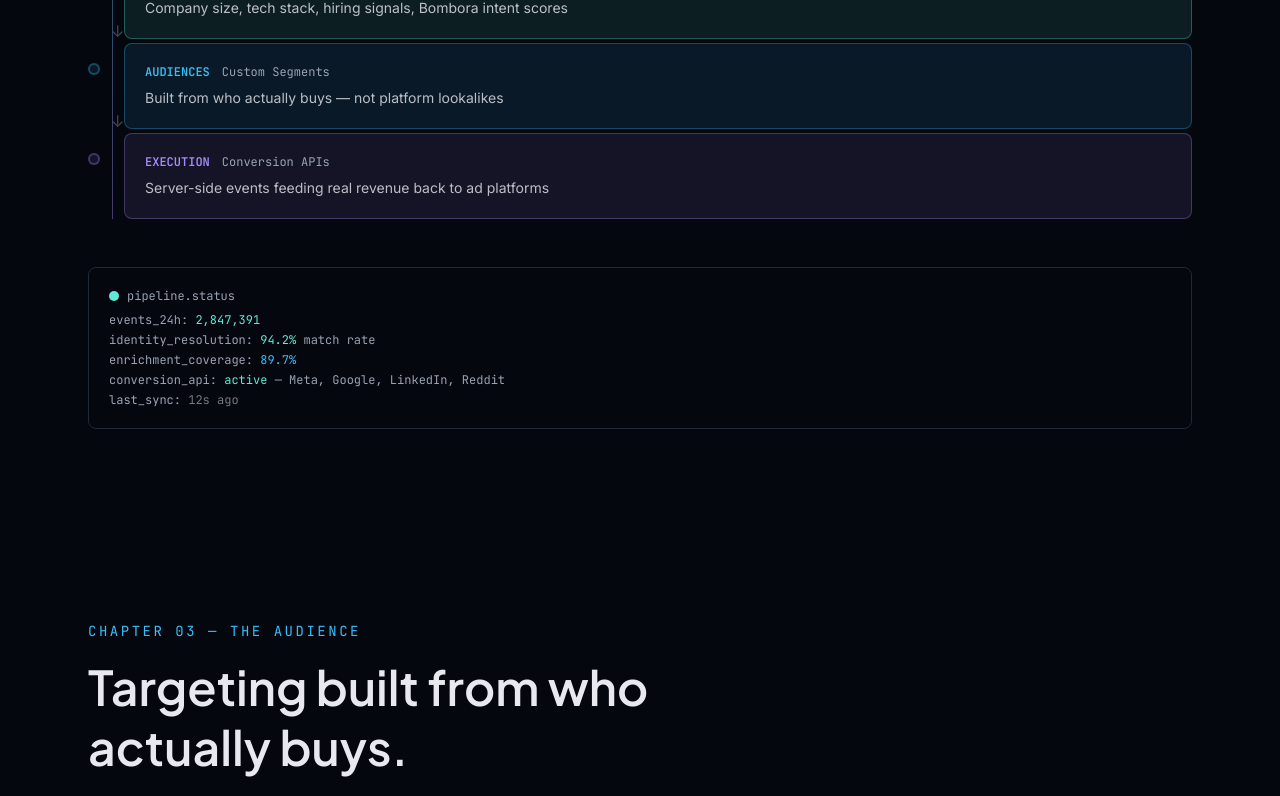
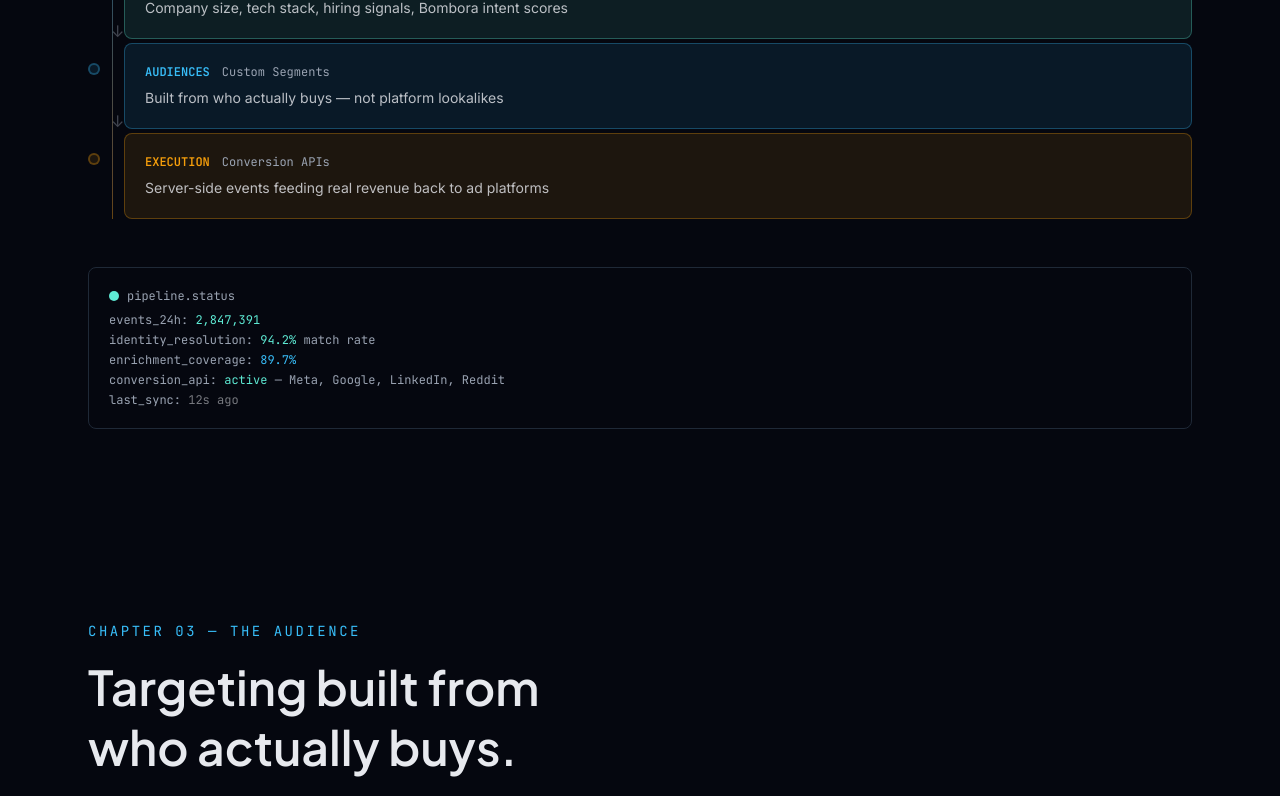
Before and after one commit to bencrane/money-machine-marketing-site, a React (Vite) app: page / in a window 1280 px wide. Shown: the part 1560-2356 px from the top of the page. Built offline with nearby package versions, Linux system fonts and the light colour scheme.

Commit message:
style(design): FINDING-006+007 — replace purple with amber, add text-wrap balance on headings

```diff
--- a/src/styles/globals.css
+++ b/src/styles/globals.css
@@ -15,7 +15,7 @@
 
   --color-primary: #5eead4;
   --color-primary-foreground: #021311;
-  --color-secondary: #a78bfa;
+  --color-secondary: #f59e0b;
   --color-accent: #38bdf8;
   --color-border: #1f2937;
 }
@@ -37,6 +37,7 @@
   h3,
   h4 {
     font-family: var(--font-display);
+    text-wrap: balance;
   }
 
   a {
```
